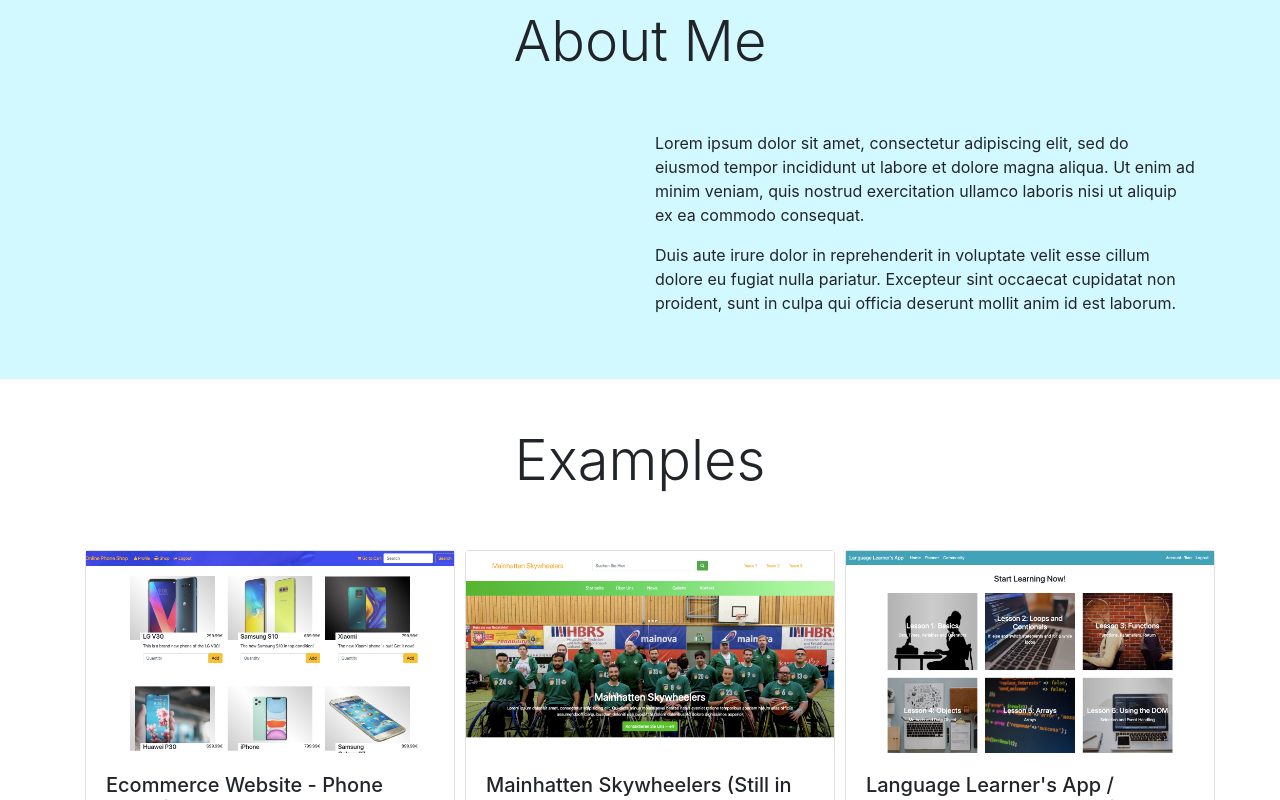
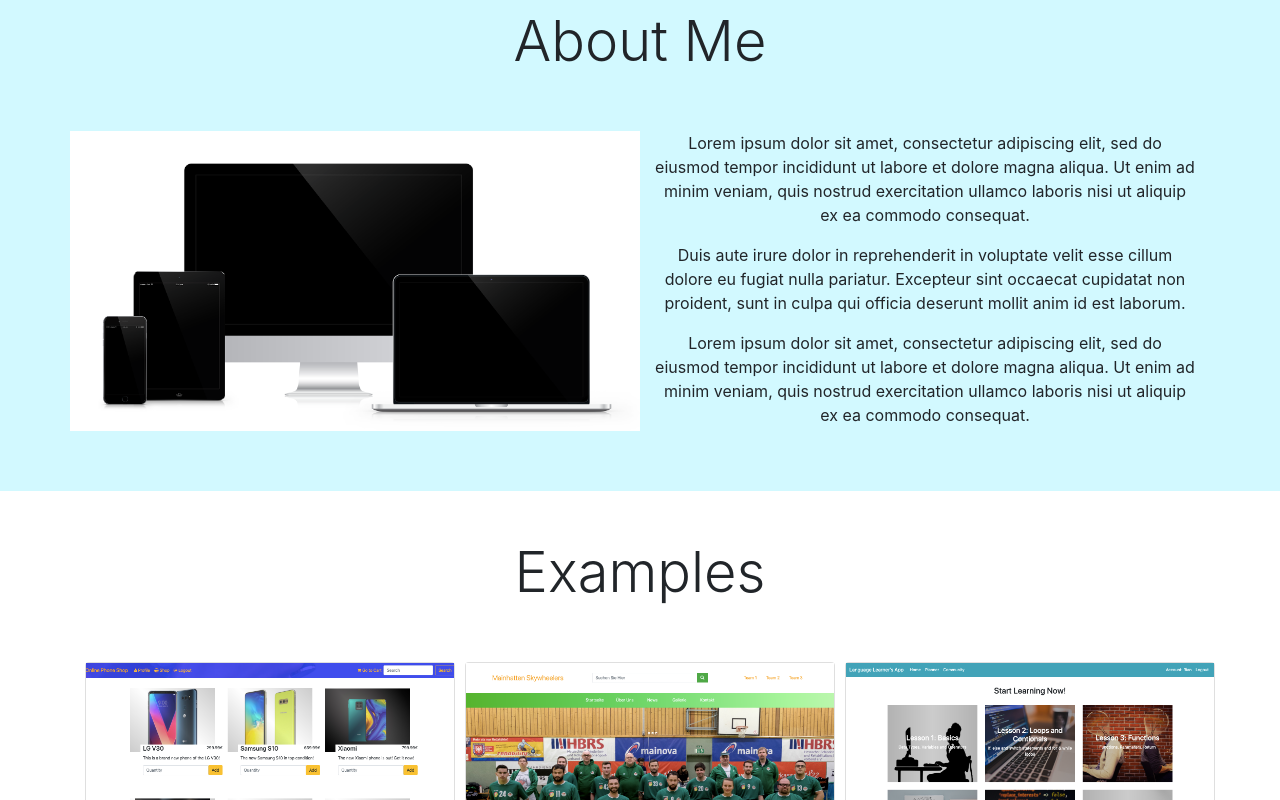
Before and after one commit to Rian1010/Portfolio, a React (Create React App) app in the folder portfolio/: page / in a window 1280 px wide. Shown: the part 840-1640 px from the top of the page. Built offline with nearby package versions, Linux system fonts and the light colour scheme.

Commit message:
Improved the design and added a picture

```diff
--- a/portfolio/src/components/About.js
+++ b/portfolio/src/components/About.js
@@ -15,7 +15,7 @@ function About() {
                 </Row>
                 <Row className="py-5">
                     <Col xs={12} md={6} className="about-img"></Col>
-                    <Col xs={12} md={6}>
+                    <Col xs={12} md={6} className="text-center">
                         <p>
                             Lorem ipsum dolor sit amet, consectetur adipiscing elit, sed do eiusmod tempor incididunt ut labore et
                             dolore magna aliqua. Ut enim ad minim veniam, quis nostrud exercitation ullamco laboris nisi ut aliquip
@@ -26,6 +26,11 @@ function About() {
                             fugiat nulla pariatur. Excepteur sint occaecat cupidatat non proident, sunt in culpa qui officia deserunt
                             mollit anim id est laborum.
                         </p>
+                        <p>
+                            Lorem ipsum dolor sit amet, consectetur adipiscing elit, sed do eiusmod tempor incididunt ut labore et
+                            dolore magna aliqua. Ut enim ad minim veniam, quis nostrud exercitation ullamco laboris nisi ut aliquip
+                            ex ea commodo consequat.
+                        </p>
                     </Col>
                 </Row>
             </Container>
--- a/portfolio/src/components/App.css
+++ b/portfolio/src/components/App.css
@@ -14,7 +14,6 @@
   .banner-img {
     width: 100%;
     height: 100vh;
-    background-image: url('../img/profile-pic.jpeg');
     background-position: 69%;
     border-radius: 0;
   }
@@ -24,7 +23,6 @@
   .banner-img {
     width: 100%;
     height: 100vh;
-    background-image: url('../img/profile-pic.jpeg');
     background-attachment: fixed;
     background-repeat: no-repeat;
     background-size: contain;
@@ -33,13 +31,20 @@
   }
 }
 
-
 .learn-more-button {
   position: absolute;
   bottom: 0;
 }
 
 /* About */
+.about-img {
+  width: 100%;
+  height: 300px;
+  background-image: url('../img/devices.png');
+  background-repeat: no-repeat;
+  background-size: cover;
+  background-position: center;
+}
 
 .blue-background {
   background-color: #d2f9ff;
--- a/portfolio/src/components/Cards.js
+++ b/portfolio/src/components/Cards.js
@@ -30,7 +30,7 @@ function Cards(props) {
                     <a className="btn btn-primary" href={props.source} target="_blank" rel="noopener noreferrer">Source Code</a>
                 </div>
             </Card.Body>
-            <Toast show={urlAvailable} onClose={closeToast} style={{ position: "fixed", zIndex: 999, top: 0, right: 0 }} >
+            <Toast show={urlAvailable} onClose={closeToast} style={{ position: "fixed", zIndex: 999, top: 20, right: 20 }} >
                 <Toast.Header>
                 <img src="holder.js/20x20?text=%20" className="rounded mr-2" alt="" />
                 <strong className="mr-auto">Not Yet Available</strong>
--- a/portfolio/src/components/SkillBars.js
+++ b/portfolio/src/components/SkillBars.js
@@ -69,7 +69,7 @@ function SkillBars() {
                         }
                     </Col>
                     <Col md={6}>
-                        <h3>Version Control & Web Services</h3>
+                        <h3>Services & Version Control</h3>
                         {
                             versionControl.map(skill => (
                                 <ProgressBar
--- a/portfolio/src/skills.js
+++ b/portfolio/src/skills.js
@@ -23,7 +23,7 @@ const jsSkills = [
         skillName: "DC.js & D3.js",
         level: "30",
         colour: "success"
-    },
+    }
 ]
 
 const pySkills = [
@@ -41,7 +41,7 @@ const pySkills = [
         skillName: "Flask",
         level: "80",
         colour: "success"
-    },
+    }
 ]
 
 const dbSkills = [
@@ -59,7 +59,7 @@ const dbSkills = [
         skillName: "PostgresSQL",
         level: "75",
         colour: "info"
-    },
+    }
 ]
 
 const ucdSkills = [
@@ -82,15 +82,10 @@ const ucdSkills = [
         skillName: "Bootstrap",
         level: "95",
         colour: "success"
-    },
+    }
 ]
 
 const versionControl = [
-    {
-        skillName: "Git",
-        level: "90",
-        colour: "info"
-    },
     {
         skillName: "Github",
         level: "90",
@@ -106,6 +101,11 @@ const versionControl = [
         level: "90",
         colour: "info"
     },
+    {
+        skillName: "Git",
+        level: "90",
+        colour: "info"
+    }
 ]
 
 const otherTools = [
@@ -118,7 +118,7 @@ const otherTools = [
         skillName: "Adobe XD",
         level: "95",
         colour: "info"
-    },
+    }
 ]
 
 export { jsSkills, pySkills, dbSkills, ucdSkills, versionControl, otherTools }
```
Also changed, not shown: portfolio/src/img/devices.png (added), 1 other file (tests, documents, lock files or other folders).
